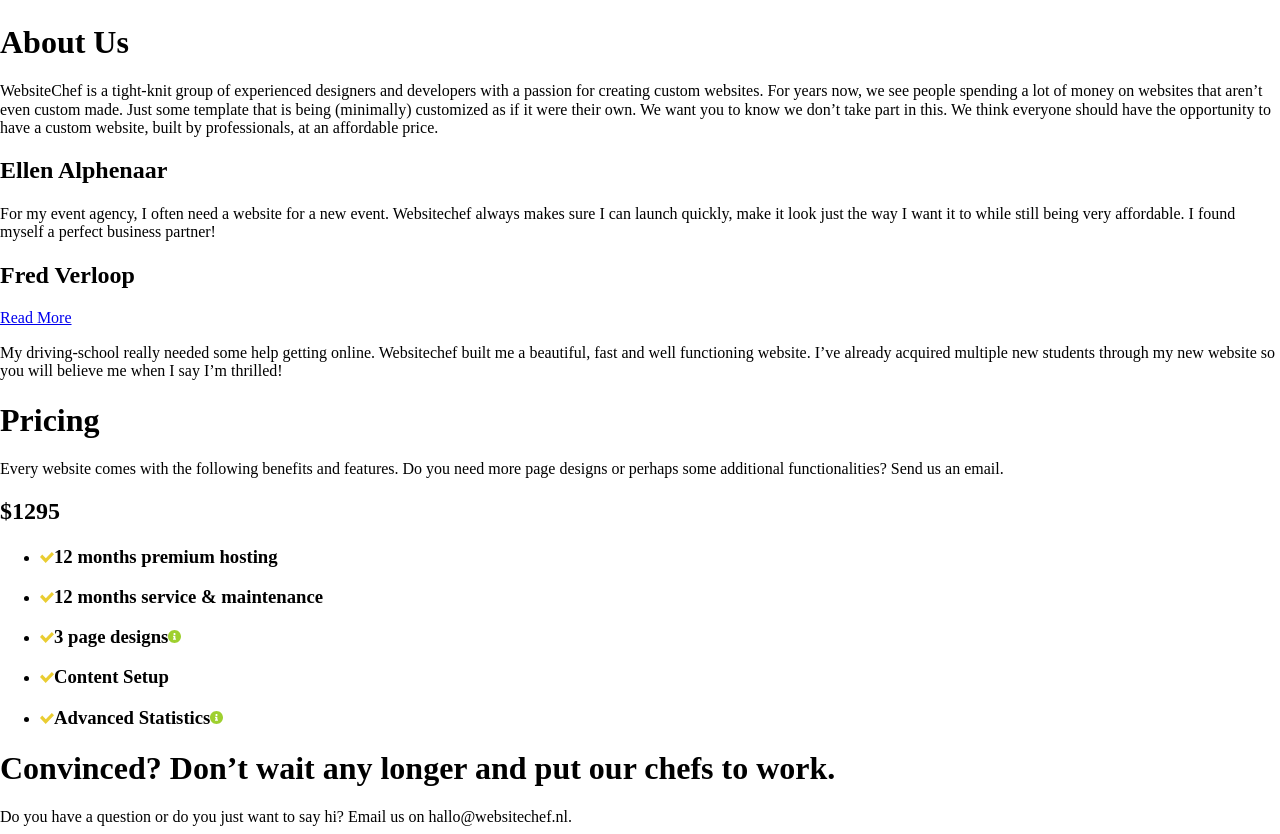
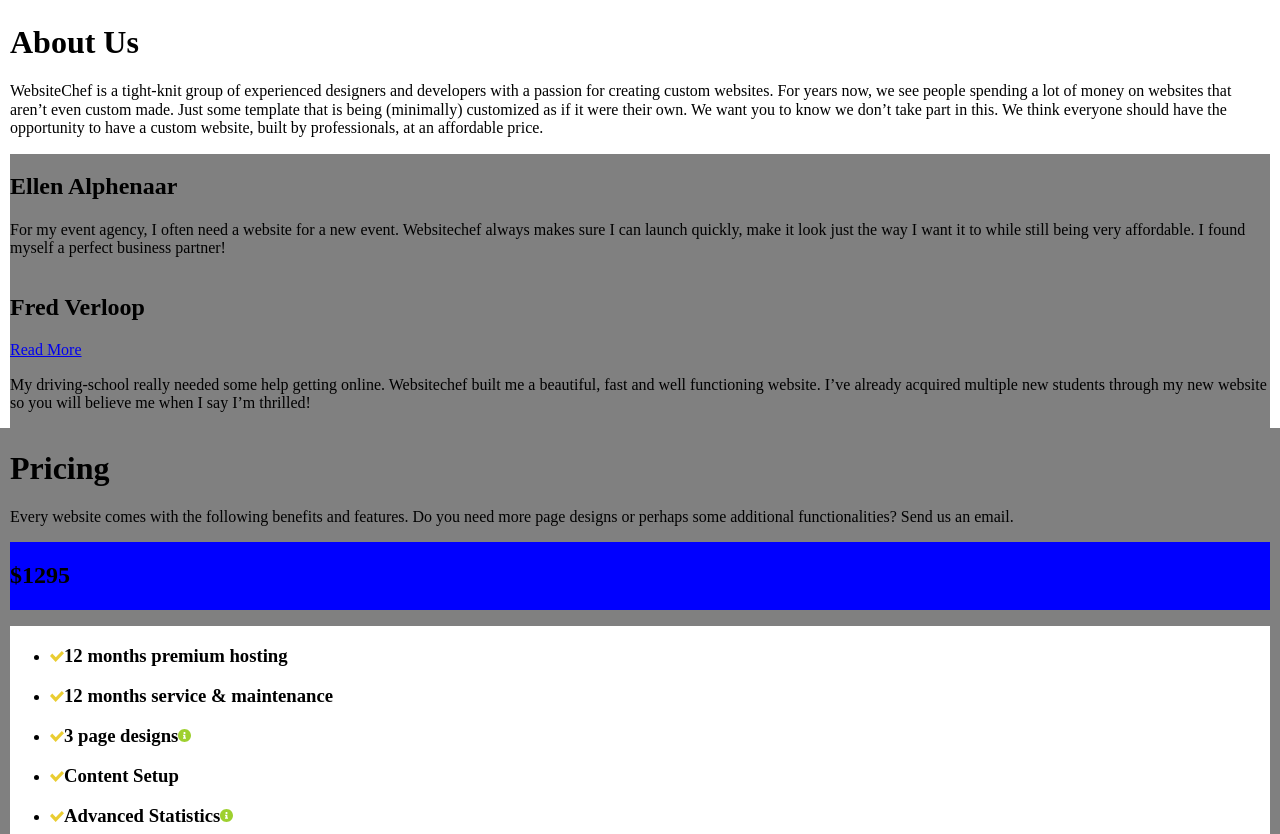
Before and after one commit to ThorneDancer/Week-3-Homework-Thursday, a plain HTML site: page Andrew-Web1/index.html in a window 1280 px wide. Shown: the part 2426-3260 px from the top of the page. Drawn offline with Linux system fonts and the light colour scheme.

Commit message:
Pricing Finish
Finished scss type through the pricing portion.

```diff
--- a/Andrew-Web1/index.html
+++ b/Andrew-Web1/index.html
@@ -74,24 +74,32 @@
     <p>In 2013, 73% of all internet users accessed the web from a mobile device. This is predicted to be over 90% in 2017.</p>
   </div>
   </section>
-  <section>
+  <section id="about">
+  <div id=view>
     <h1>About Us</h1>
     <p>WebsiteChef is a tight-knit group of experienced designers and developers with a passion for creating custom websites. For years now, we see people spending a lot of money on websites that aren’t even custom made. Just some template that is
       being (minimally) customized as if it were their own. We want you to know we don’t take part in this. We think everyone should have the opportunity to have a custom website, built by professionals, at an affordable price.</p>
+  </div>
+  <div id=ellen>
     <h2>Ellen Alphenaar</h2>
     <p>For my event agency, I often need a website for a new event. Websitechef always makes sure I can <span>launch quickly</span>, <span>make it look just the way I want it to</span> while still being very affordable. I found myself a perfect
       business partner!</p>
+  </div>
+  <div id=fred>
     <h2>Fred Verloop</h2>
     <a href="#">Read More</a>
     <p>My driving-school really needed some help getting online. Websitechef built me a <span>beautiful</span>, <span>fast</span> and <span>well functioning</span> website. I’ve already <span>acquired multiple new students</span> through my new
       website so you will believe me when I say I’m thrilled!</p>
+  </div>
   </section>
-  <section>
-    <section>
+  <section id=price>
+    <section id=cost>
       <h1>Pricing</h1>
       <p>Every website comes with the following benefits and features. Do you need more page designs or perhaps some additional functionalities? Send us an <span>email</span>.</p>
     </section>
+  <div id=total>
     <h2>$1295</h2>
+  </div>
     <ul>
     <li><h3><img src="img/gallery/check.svg" alt="Check">12 months premium hosting</h3>
     </li>
--- /dev/null
+++ b/Andrew-Web1/scss/sections/_about.scss
@@ -0,0 +1,26 @@
+/* ================================
+        About Us
+================================ */
+#about{
+  display: grid;
+  grid-template-columns: 10px auto 10px;
+  background-color: white;
+  grid-template-areas:
+  ". title ."
+  ". ellen ."
+  ". fred .";
+
+  #view{
+    grid-area: title;
+  }
+
+  #ellen{
+    background-color: gray;
+    grid-area: ellen;
+  }
+
+  #fred{
+    background-color: gray;
+    grid-area: fred;
+  }
+}
--- /dev/null
+++ b/Andrew-Web1/scss/sections/_price.scss
@@ -0,0 +1,26 @@
+/* ================================
+        Pricing
+================================ */
+#price{
+  display: grid;
+  grid-template-columns: 10px auto 10px;
+  background-color: gray;
+  grid-template-areas:
+  ". title ."
+  ". value ."
+  ". benefits .";
+
+  >#cost{
+    grid-area: title;
+  }
+
+  >#total{
+    background-color: blue;
+    grid-area: value;
+  }
+
+  >ul{
+    background-color: white;
+    grid-area: benefits;
+  }
+}
--- a/Andrew-Web1/scss/styles.scss
+++ b/Andrew-Web1/scss/styles.scss
@@ -21,3 +21,5 @@
 // Section styles
 @import "sections/_heroes";
 @import "sections/_assets";
+@import "sections/_about";
+@import "sections/_price";
```
Also changed, not shown: Andrew-Web1/css/styles.css, 1 other file.
